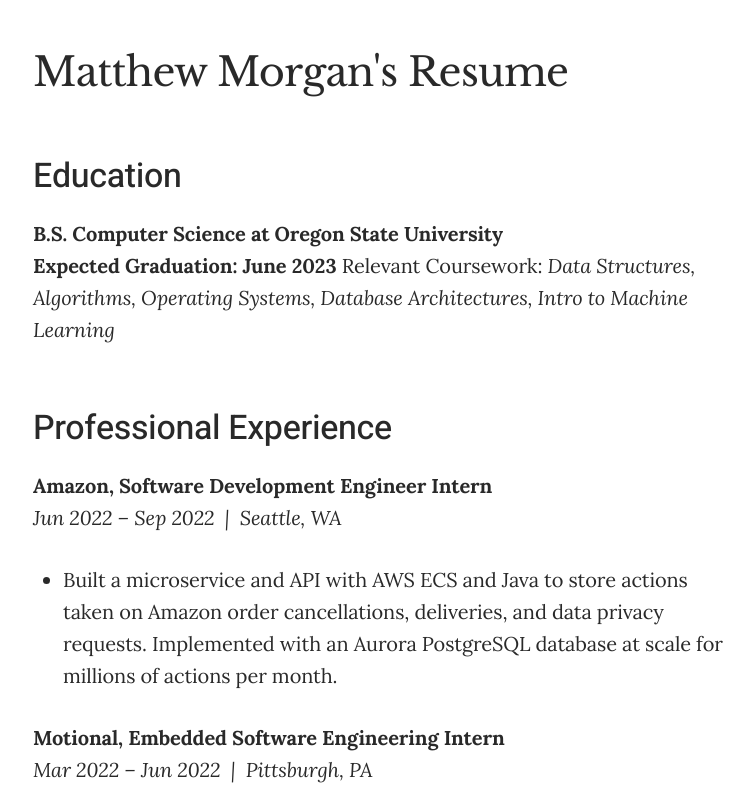
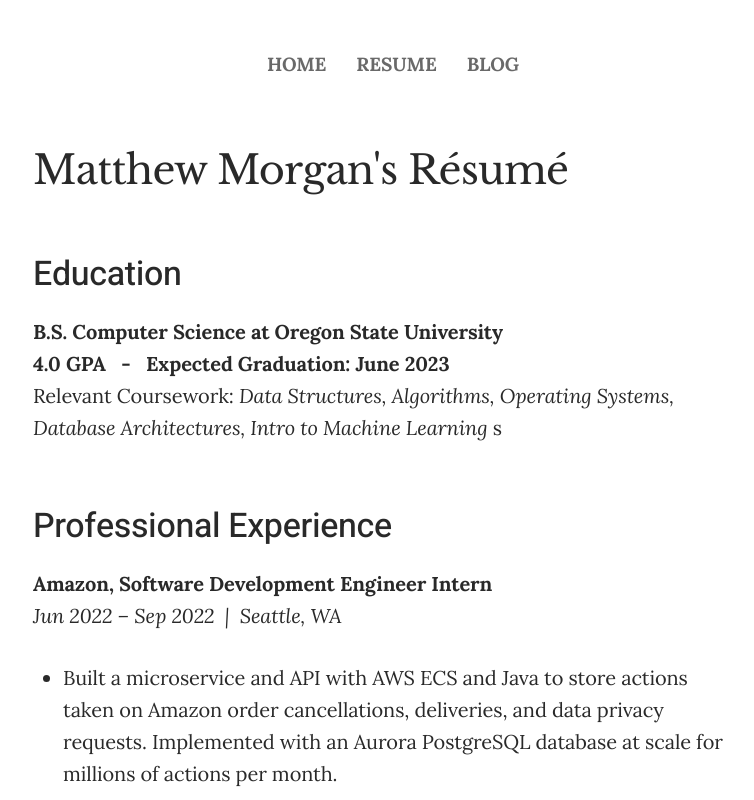
Before and after one commit to gordonnl/markdown-blog-template, a website: page docs/resume.html in a window 1280 px wide. Shown: the whole page, without its empty margins (257-1011 px from the left). Drawn offline with nearby package versions, Linux system fonts and the light colour scheme.

Commit message:
Add nav bar

```diff
--- a/docs/assets/css/main.css
+++ b/docs/assets/css/main.css
@@ -10,7 +10,11 @@ h1 {
     font-family: 'Libre Baskerville', serif;
 }
 
-h2, h3, h4, h5, h6 {
+h2,
+h3,
+h4,
+h5,
+h6 {
     font-family: 'Heebo', sans-serif;
 }
 
@@ -21,26 +25,35 @@ h2, h3, h4, h5, h6 {
     box-sizing: border-box;
 }
 
-body, html {
+body,
+html {
     -webkit-font-smoothing: antialiased;
     -moz-osx-font-smoothing: grayscale;
     overflow-x: hidden;
     height: 100%;
 }
 
-body, button, p, ul {
+body,
+button,
+p,
+ul {
     margin: 0;
     padding: 0;
 }
 
-button, select {
+button,
+select {
     border: none;
     outline: none;
     background: none;
     font-family: inherit;
 }
 
-a, button, input, select, textarea {
+a,
+button,
+input,
+select,
+textarea {
     -webkit-tap-highlight-color: transparent;
 }
 
@@ -61,7 +74,7 @@ body {
     padding-bottom: 100px;
 }
 
-body > * {
+body>* {
     width: 100%;
     max-width: 740px;
     padding: 0px 20px;
@@ -77,7 +90,11 @@ h1 {
     font-weight: normal;
 }
 
-h2, h3, h4, h5, h6 {
+h2,
+h3,
+h4,
+h5,
+h6 {
     letter-spacing: -0.01em;
     line-height: 1.3em;
     font-weight: 500;
@@ -91,11 +108,11 @@ h2 {
 h3 {
     font-size: 26px;
     margin: 40px auto 0px;
-    color: rgba(0,0,0,.5);
+    color: rgba(0, 0, 0, .5);
     font-weight: 400;
 }
 
-h1 + h3 {
+h1+h3 {
     margin-top: 10px;
 }
 
@@ -115,11 +132,11 @@ p {
     margin-top: 30px;
 }
 
-li > p:first-of-type {
+li>p:first-of-type {
     margin-top: 0;
 }
 
-h2 + p {
+h2+p {
     margin-top: 20px;
 }
 
@@ -128,7 +145,7 @@ img {
     margin: 10px 0px;
 }
 
-img + em {
+img+em {
     font-size: 15px;
     display: block;
     text-align: center;
@@ -143,7 +160,7 @@ ul {
     margin-top: 30px;
 }
 
-li > ul {
+li>ul {
     margin-top: 0px;
 }
 
@@ -152,7 +169,7 @@ li {
     margin-top: 10px;
 }
 
-body > iframe {
+body>iframe {
     display: block;
     margin-top: 40px;
 }
@@ -163,7 +180,8 @@ video {
 
 /* Code */
 
-code, pre {
+code,
+pre {
     font-family: SFMono-Regular, Consolas, Liberation Mono, Menlo, Courier, monospace;
     font-size: 14px;
     line-height: 1.4em;
@@ -179,13 +197,13 @@ code {
     border-radius: 3px;
 }
 
-pre > code {
+pre>code {
     width: 100%;
     display: inline-block;
     padding: 20px !important;
 }
 
-:not(pre) > code {
+:not(pre)>code {
     padding: 4px 6px;
 }
 
@@ -273,3 +291,54 @@ blockquote {
 .hljs-meta {
     color: #75715e;
 }
+
+
+/* Custom CSS: */
+
+nav {
+    margin-top: 2em;
+    margin-bottom: 3.05em;
+    align-items: center;
+    display: flex;
+    flex: 1;
+    /* font-family: Rubik, sans-serif; */
+    font-family: Lora, sans-serif;
+    font-weight: 700;
+    font-size: 0.95em;
+    justify-content: center;
+    text-transform: uppercase;
+}
+
+a.navigation {
+    color: inherit;
+    text-decoration: none;
+    padding: 10px 5px;
+    display: block;
+    position: relative;
+    margin-left: 20px;
+}
+
+a.navigation:not(.selected) {
+    opacity: 0.7;
+}
+
+a.navigation::before {
+    content: '';
+    position: absolute;
+    transition: transform .3s ease;
+    left: 0;
+    bottom: 0;
+    width: 100%;
+    height: 2px;
+    background: #AAA;
+    transform: scaleX(0);
+}
+
+a.navigation:hover::before,
+.selected::before {
+    transform: scaleX(1);
+}
+
+.selected::before {
+    background: #fd6378;
+}
--- a/docs/resume.html
+++ b/docs/resume.html
@@ -1,19 +1,28 @@
 <!DOCTYPE html>
 <html lang="en">
+
 <head>
     <meta charset="UTF-8">
     <meta http-equiv="X-UA-Compatible" content="IE=edge,chrome=1">
     <meta name="viewport" content="width=device-width, minimal-ui, initial-scale=1, viewport-fit=cover">
-        <title>Matthew Morgan&#39;s Resume</title>
+    <title>Matthew Morgan&#39;s Résumé</title>
     <!-- <link rel="icon" type="image/png" href="assets/images/favicon.png"> -->
     <link href="assets/css/main.css" rel="stylesheet">
 </head>
+
+<nav>
+    <a class="navigation" href=".">home</a>
+    <a class="navigation" href="resume.html">resume</a>
+    <a class="navigation" href="travel.html">blog</a>
+</nav>
+
 <body>
-        <h1 id="matthew-morgans-resume">Matthew Morgan&#39;s Resume</h1>
+    <h1 id="matthew-morgans-résumé">Matthew Morgan&#39;s Résumé</h1>
 <h2 id="education">Education</h2>
 <p><strong>B.S. Computer Science at Oregon State University</strong><br>
-<strong>Expected Graduation: June 2023</strong>
-Relevant Coursework: <em>Data Structures, Algorithms, Operating Systems, Database Architectures, Intro to Machine Learning</em></p>
+<strong>4.0 GPA &nbsp; - &nbsp; Expected Graduation: June 2023</strong><br>
+Relevant Coursework: <em>Data Structures, Algorithms, Operating Systems, Database Architectures, Intro to Machine Learning</em>
+s</p>
 <h2 id="professional-experience">Professional Experience</h2>
 <p><strong>Amazon, Software Development Engineer Intern</strong><br>
 <em>Jun 2022 – Sep 2022 &nbsp;|&nbsp; Seattle, WA</em><br></p>
@@ -82,4 +91,5 @@ Relevant Coursework: <em>Data Structures, Algorithms, Operating Systems, Databas
 <p><br><a href="index.html">back to home</a></p>
 
 </body>
+
 </html>
```
Also changed, not shown: docs/index.html (+12 -3 lines), docs/test.html (+10 -2 lines), docs/travel.html (+9 -0 lines), index.html (+9 -0 lines), pages/index.md (+3 -3 lines), pages/resume.md (+3 -3 lines), pages/test.md (+0 -3 lines). Lines whose indentation alone changed are shown as unchanged.
